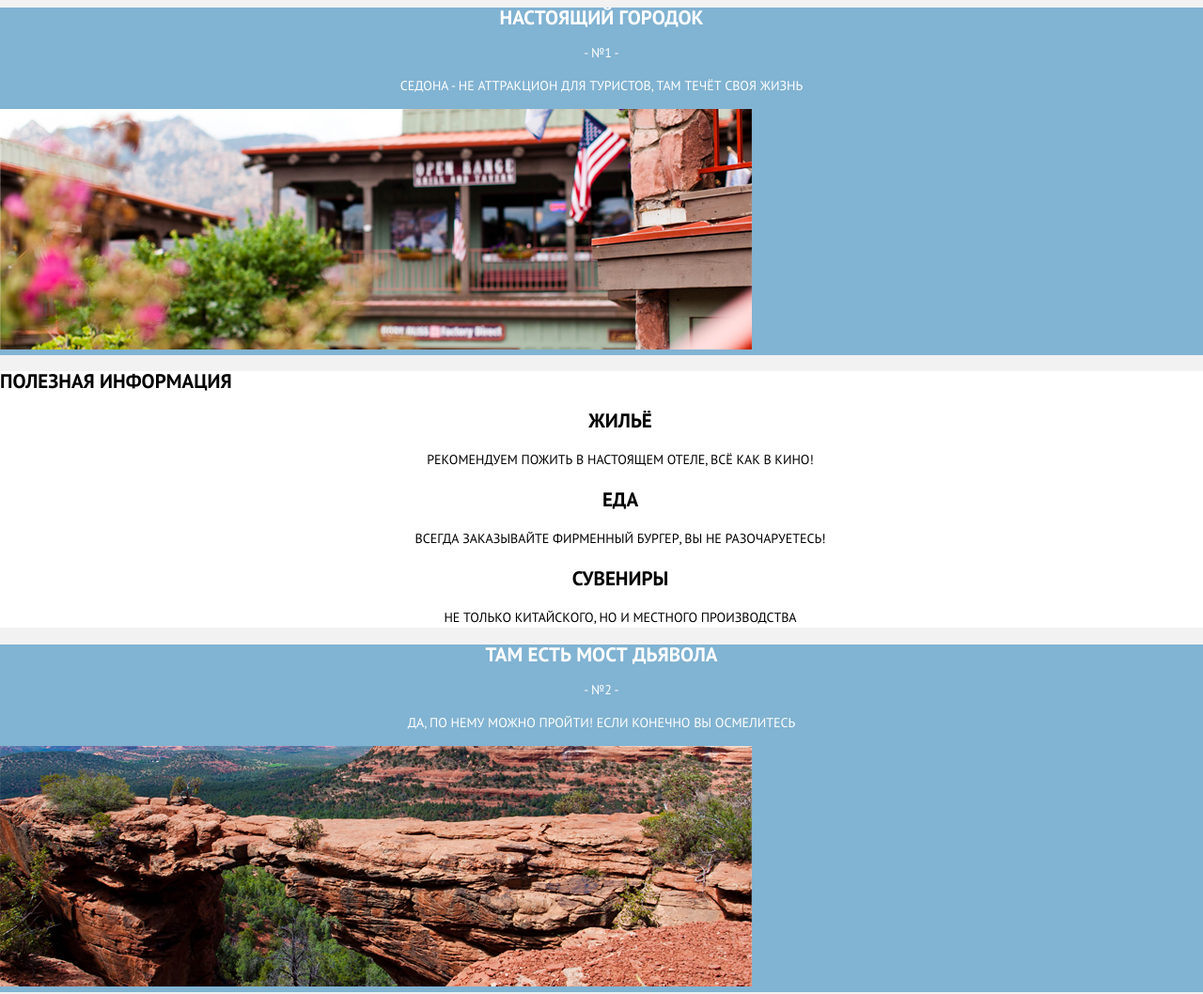
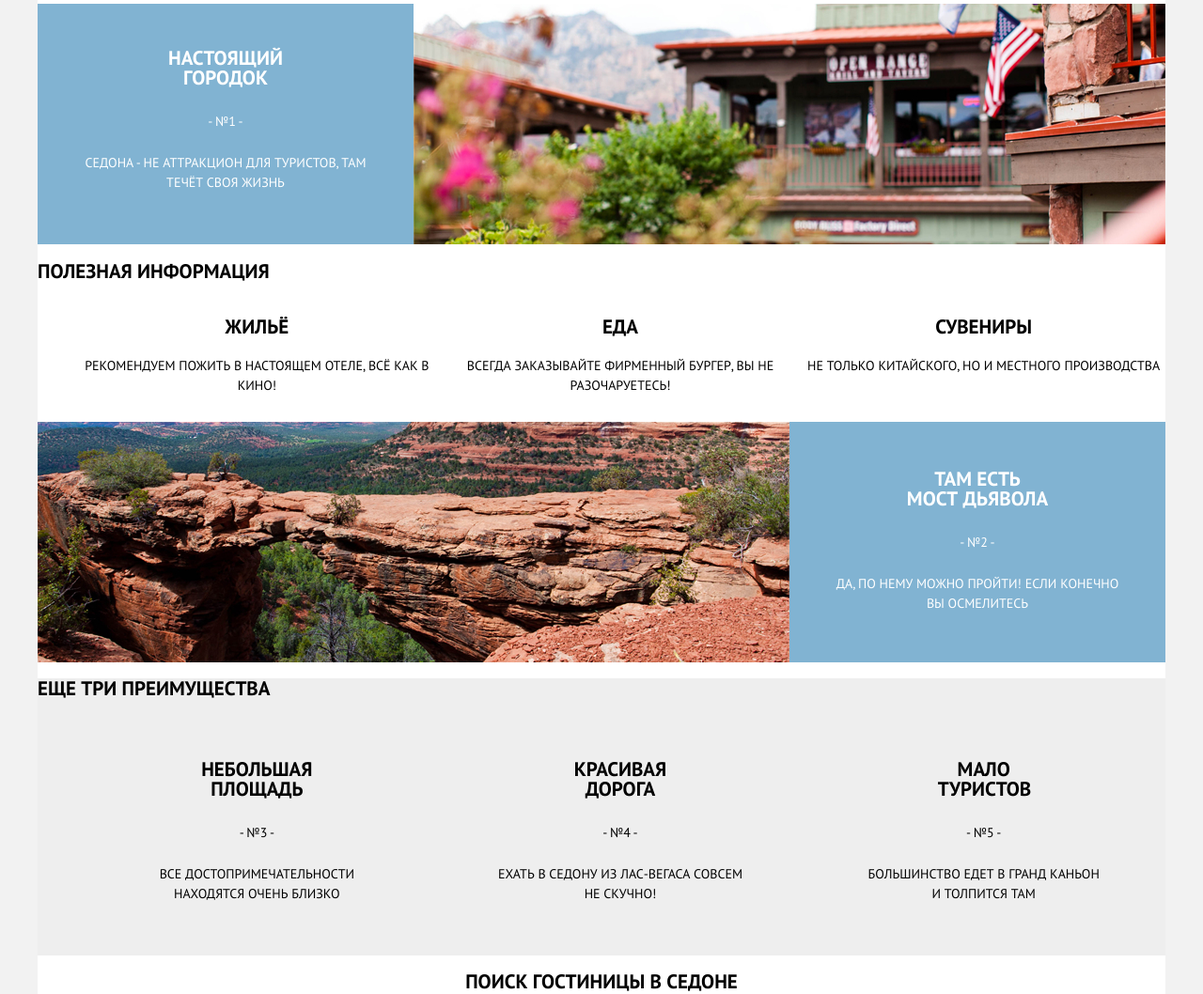
Before and after one commit to LevNevinitsin/1252355-sedona-29, a plain HTML site: page index.html in a window 1280 px wide. Shown: the part 920-1978 px from the top of the page at 94% size. Drawn offline with Linux system fonts and the light colour scheme.

Commit message:
Сетка на гридах для главной страницы

```diff
--- a/css/styles.css
+++ b/css/styles.css
@@ -30,7 +30,14 @@
 }
 
 /* Global */
+
+.page {
+  height: 100%;
+}
+
 body {
+  height: 100%;
+  min-width: 1220px;
   box-sizing: border-box;
   margin: 0;
   padding: 0;
@@ -52,8 +59,18 @@ img {
 }
 
 .container {
-  min-width: 1220px;
+  min-height: 100%;
+  display: grid;
+  grid-template-rows: min-content 1fr min-content;
+  align-content: start;
+  width: 1200px;
+  margin: 0 auto;
+  background-color: var(--basic-white);
 }
+
+/* Grid */
+
+
 
 /* Main header */
 
@@ -93,7 +110,7 @@ img {
 
 .banner-welcome img {
   background-color: var(--basic-lightest-blue);
-} /* Если картинка не загрузится, на этом фоне будут видны все svg-картинки с надписями "Welcome", "to the gorgeous" и т.д. Их вроде надо так делать, хотя будь моя воля я бы вырезал картинку вместе с надписями целиком одним jpg-файлом. Вероятно, я чего-то не понимаю */
+}
 
 
 .banner-welcome h2 {
@@ -109,6 +126,20 @@ img {
 }
 
 /* Features 1 & 2 */
+
+.feature-1 {
+  display: grid;
+  grid-template-columns: 1fr 2fr;
+}
+
+.feature-2 {
+  display: grid;
+  grid-template-columns: 2fr 1fr;
+}
+
+.feature-2 div {
+  order: 2;
+}
 
 .feature-1,
 .feature-2 {
@@ -128,6 +159,49 @@ img {
   font-size: 21px;
 }
 
+/* Features 1 & 2 text positioning */
+
+.feature-1 h2 {
+  width: 122px;
+  height: 43px;
+  margin-top: 47px;
+  margin-left: auto;
+  margin-right: auto;
+  margin-bottom: 0px;
+}
+
+.feature-1 p:first-of-type {
+  margin-top: 25px;
+  margin-bottom: 23px;
+}
+
+.feature-1 p:last-of-type {
+  width: 299px;
+  margin: 0 auto;
+  padding: 0px;
+}
+
+.feature-2 h2 {
+  width: 151px;
+  height: 43px;
+  margin-top: 50px;
+  margin-left: auto;
+  margin-right: auto;
+  margin-bottom: 0px;
+}
+
+.feature-2 p:first-of-type {
+  margin-top: 25px;
+  margin-bottom: 23px;
+}
+
+.feature-2 p:last-of-type {
+  width: 301px;
+  margin: 0 auto;
+  padding: 0px;
+}
+/* Ширину взял чуть шире, чем в макете. Если взять точь-в-точь как в макете, то даже при нулевом паддинге слова переносятся иначе, чем в Фигме */
+
 /* Useful info */
 
 .useful-info {
@@ -139,6 +213,8 @@ img {
 }
 
 .useful-info-list {
+  display: grid;
+  grid-template-columns: 1fr 1fr 1fr;
   list-style: none;
   text-align: center;
 }
@@ -154,12 +230,64 @@ img {
 }
 
 .features-3-5-list {
+  height: 256px;
+  display: grid;
+  grid-template-columns: 1fr 1fr 1fr;
   list-style: none;
 }
 
 .features-3-5-list li {
   text-align: center;
 }
+
+/* Features 3-5 text positioning */
+
+.feature-item:nth-child(1) h3 {
+  width: 119px;
+}
+
+.feature-item:nth-child(2) h3 {
+  width: 99px;
+}
+
+.feature-item:nth-child(3) h3 {
+  width: 98px;
+}
+
+.feature-item h3 {
+  height: 43px;
+  margin-top: 47px;
+  margin-bottom: 0px;
+  margin-left: auto;
+  margin-right: auto;
+}
+
+.feature-item p:first-of-type {
+  margin-top: 25px;
+  margin-bottom: 0px;
+  margin-left: auto;
+  margin-right: auto;
+}
+
+.feature-item p:last-of-type {
+  margin-top: 23px;
+  margin-bottom: 0px;
+  margin-left: auto;
+  margin-right: auto;
+}
+
+.feature-item:nth-child(1) p:last-of-type {
+  width: 209px;
+}
+
+.feature-item:nth-child(2) p:last-of-type {
+  width: 262px;
+}
+
+.feature-item:nth-child(3) p:last-of-type {
+  width: 248px;
+}
+/* Ширину взял чуть шире, чем в макете. Если взять точь-в-точь как в макете, то даже при нулевом паддинге слова переносятся иначе, чем в Фигме */
 
 /* Search hotel */
 
@@ -216,16 +344,31 @@ img {
   background-color: var(--basic-darker-blue);
 }
 
+/* Sedona-geo */
+
+.sedona-geo {
+  text-align: right;
+}
+/* На макете карта прижата к правому краю. Между левым краем и картой "дырка" в один пиксель */
+
 /* Footer */
 
 .main-footer {
+  width: 1054px;
+  display: grid;
+  grid-template-columns: 327px 400px 327px;
   background-color: var(--basic-white-high-opacity);
+  margin: 0 auto;
 }
 
 /* Footer-contacts */
 
 .footer-contacts {
   text-align: center;
+  margin-top: 23px;
+  margin-bottom: 0px;
+  margin-left: auto;
+  margin-right: auto;
 }
 
 .footer-contacts a,
@@ -233,6 +376,11 @@ img {
   color: var(--basic-black);
   font-size: 21px;
   font-weight: 700;
+}
+
+.footer-contacts p {
+  margin-top: 9px;
+  margin-bottom: 0px;
 }
 
 /* Footer-social */
@@ -269,6 +417,10 @@ img {
 
 .footer-copyright {
   text-align: center;
+  margin-top: 49px;
+  margin-bottom: 0px;
+  margin-left: auto;
+  margin-right: auto;
 }
 
 .copyright-link {
@@ -305,7 +457,6 @@ img {
   color: var(--basic-black-opacity);
   border-bottom: 1px dashed var(--basic-light-blue);
 }
-/* Border-style в фигме указан, как dashed, хотя по внешнему виду больше подходит dotted.  */
 
 .lodging-found-sort-by .not-sorted-by:hover {
   color: var(--basic-light-blue);
--- a/index.html
+++ b/index.html
@@ -38,9 +38,11 @@
 
 
         <section class="feature-1">
+          <div>
             <h2>Настоящий городок</h2>
             <p>- №1 -</p>
             <p>Седона - не аттракцион для туристов, там течёт своя жизнь</p>
+          </div>
           <img src="img/house-front.jpg" width="800" height="256" alt="Фотография фасада одного из домов с вывесками и флагом">
         </section>
         <section class="useful-info">
@@ -61,9 +63,11 @@
           </ul>
         </section>
         <section class="feature-2">
+          <div>
             <h2>Там есть Мост Дьявола</h2>
             <p>- №2 -</p>
             <p>Да, по нему можно пройти! Если конечно вы осмелитесь</p>
+          </div>
           <img src="img/devil-bridge.jpg" width="800" height="256" alt="Фотография Моста Дьвола">
         </section>
         <section class="features-3-5">
```
Lines whose indentation alone changed are shown as unchanged.
